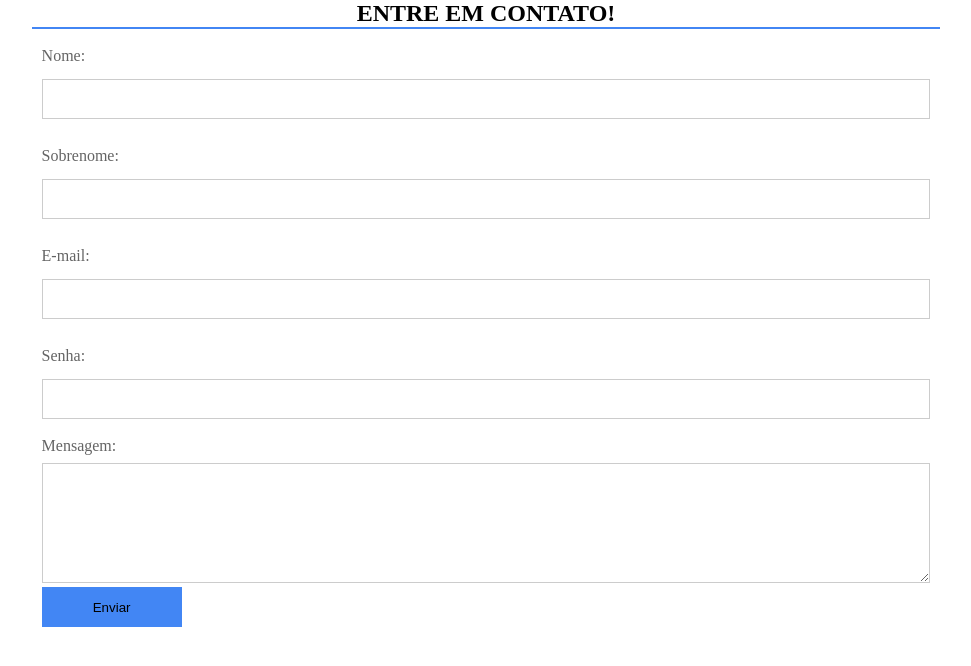
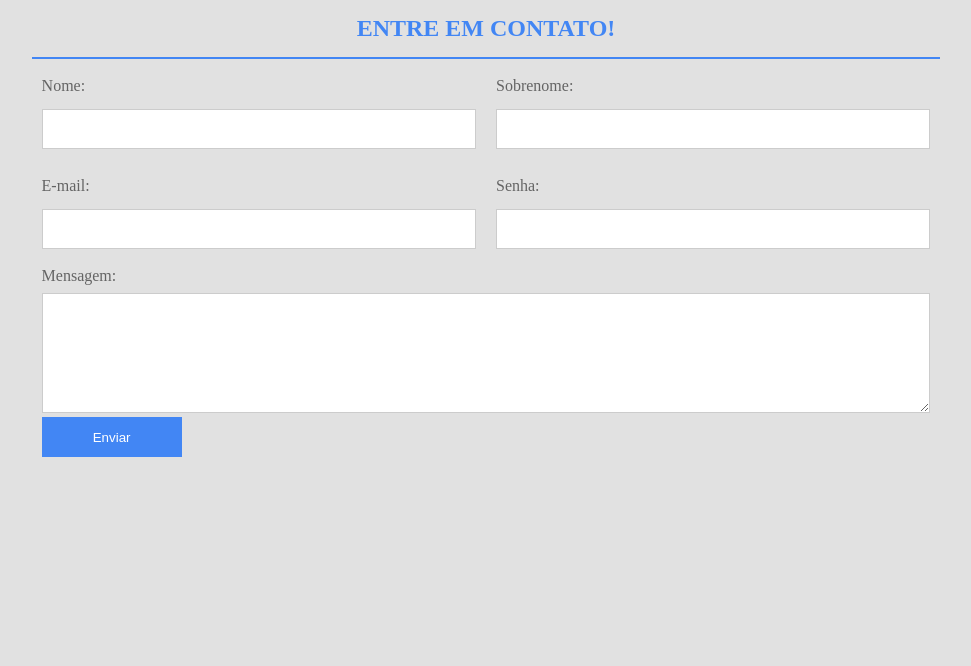
Before and after one commit to PedroEsteves22/Jogo-dos-7-Erros, a plain HTML site: page index.html in a window 1280 px wide. Shown: the whole page, without its empty margins (154-1125 px from the left). Drawn offline with Linux system fonts and the light colour scheme.

Commit message:
Update index.html

```diff
--- a/index.html
+++ b/index.html
@@ -18,7 +18,7 @@
 
 			.width50{
 				float: left;
-				width: 100%;
+				width: 50%; /* O correto seria 50% ao invés de 100 */
 				padding: 10px;
 			}
 
@@ -29,12 +29,12 @@
 			}
 
 			body{
-				background-color rgb(225,225,225);
+				background-color: rgb(225,225,225); /* Faltou o : depois de background-color*/
 			}
 
 			h2{
 				text-align: center;
-				color: #4286f4:
+				color: #4286f4; /* Aqui fecha com ponto e vírgula e não com :*/
 				padding: 15px 0;
 				font-size: 24px;
 				text-transform: uppercase;
@@ -78,7 +78,7 @@
 				width: 140px;
 				height: 40px;
 				background: #4286f4;
-				color white;
+				color: white; /* Faltou o : depois de color*/
 				border: 0;
 				cursor: pointer;
 			}
@@ -113,14 +113,14 @@
 				<div class="width50">
 					<div class="form-group">
 						<label>E-mail:</label>
-						<input type="text" name="nome">
+						<input type="email" name="nome"> <!-- Input type teria de ser "email" e não "text"-->
 					</div>
 				</div>
 
 				<div class="width50">
 					<div class="form-group">
 						<label>Senha:</label>
-						<input type="text" name="nome">
+						<input type="password" name="nome"> <!-- Input type seria "password" e não "text" -->
 					</div>
 				</div>
 
@@ -137,10 +137,12 @@
 					</div>
 				</div>
 
-				<div class="clear"></div>
+				<div class="clear"></div> <!-- Div vazia -->
 			</form>
 
 
 		</div>
 
 	</body>
+
+</html> <!-- Sem fechamento da tag HTML -->
```
